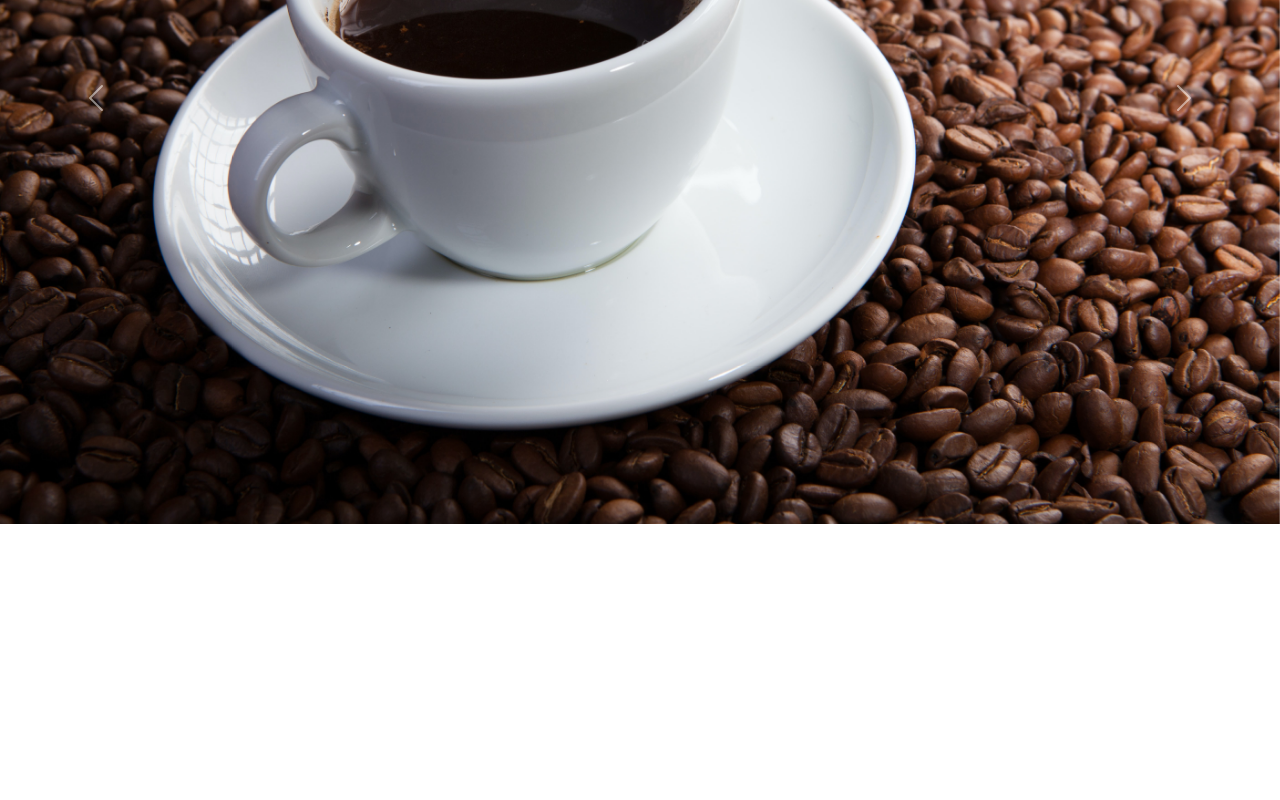
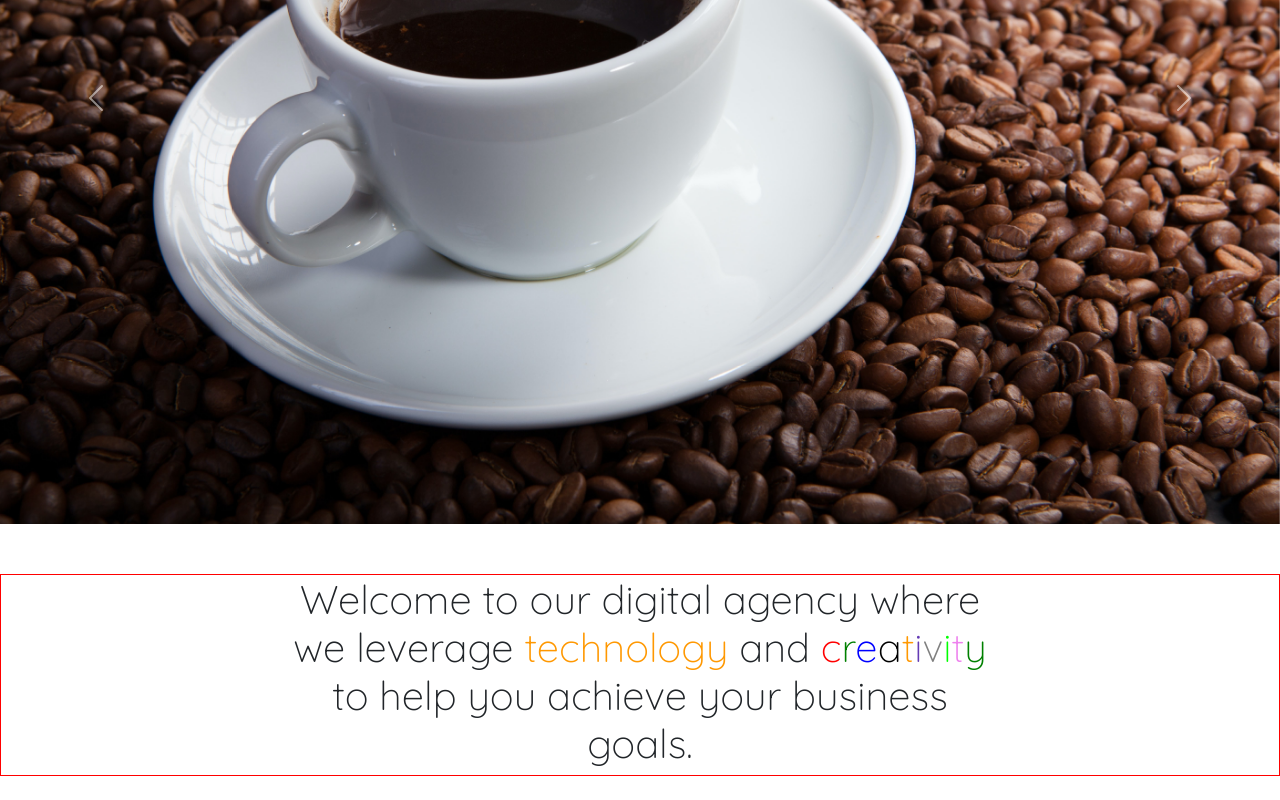
Before and after one commit to gines18/Digital_agency, a React (Create React App) app: page / in a window 1280 px wide. Shown: the part 474-1274 px from the top of the page. Before the commit the page ends 998 px from the top, so only its background shows below. Built offline with nearby package versions, Linux system fonts and the light colour scheme.

Commit message:
add Welcome section with a title

```diff
--- a/src/App.js
+++ b/src/App.js
@@ -1,11 +1,13 @@
 import React from 'react'
 import Navbar from './components/Navbar'
 import Carousel from './components/Carousel'
+import Welcome from'./components/Welcome.jsx'
 
 function App() {
   return (<>
 <Navbar />
 <Carousel />
+<Welcome />
 </>
   )
 
--- /dev/null
+++ b/src/components/Welcome.css
@@ -0,0 +1,56 @@
+
+
+@import url('https://fonts.googleapis.com/css2?family=Cormorant+Garamond:ital,wght@1,600&family=Lato:wght@300&family=Quicksand:wght@300&display=swap');
+
+.welcome{
+    display: flex;
+    width: 100%;
+    justify-content: center;
+    flex-direction: row;
+    border: 1px solid red;
+    margin-top: 50px;
+}
+
+h1{
+    width: 700px;
+    text-align: center;
+    font-family: 'Quicksand', sans-serif;
+}
+
+span{
+    color:rgba(255,152,1,255);
+}
+
+
+#red{
+    color: red;
+}
+
+#green{
+      color: green;
+}
+
+#blue{
+    color:blue;
+}
+#black{
+    color: black;
+}
+
+
+
+#violet1{
+    color: #643bb5;
+}
+#grey{
+    color:grey;
+}
+#lime{
+    color:lime;
+}
+#violet{
+    color:violet;
+}
+#green{
+    color:green;
+}
--- /dev/null
+++ b/src/components/Welcome.jsx
@@ -0,0 +1,31 @@
+import React from "react";
+import "./Welcome.css";
+
+function Welcome() {
+  return (
+    <>
+      <div className="welcome">
+        <h1>
+          Welcome to our digital agency where we leverage{" "}
+          <span>technology</span> and <span id="red">c</span>
+          <span id="green">r</span>
+          <span id="blue">e</span>
+          <span id="black">a</span>
+          <span id="pink">t</span>
+          <span id="violet1">i</span>
+          <span id="grey">v</span>
+          <span id="lime">i</span>
+          <span id="violet">t</span>
+          <span id="green">y</span> to help you achieve your business goals.
+        </h1>
+      </div>
+      <div>
+        <img src="" alt="" />
+        <img src="" alt="" />
+        <img src="" alt="" />
+      </div>
+    </>
+  );
+}
+
+export default Welcome;
```
